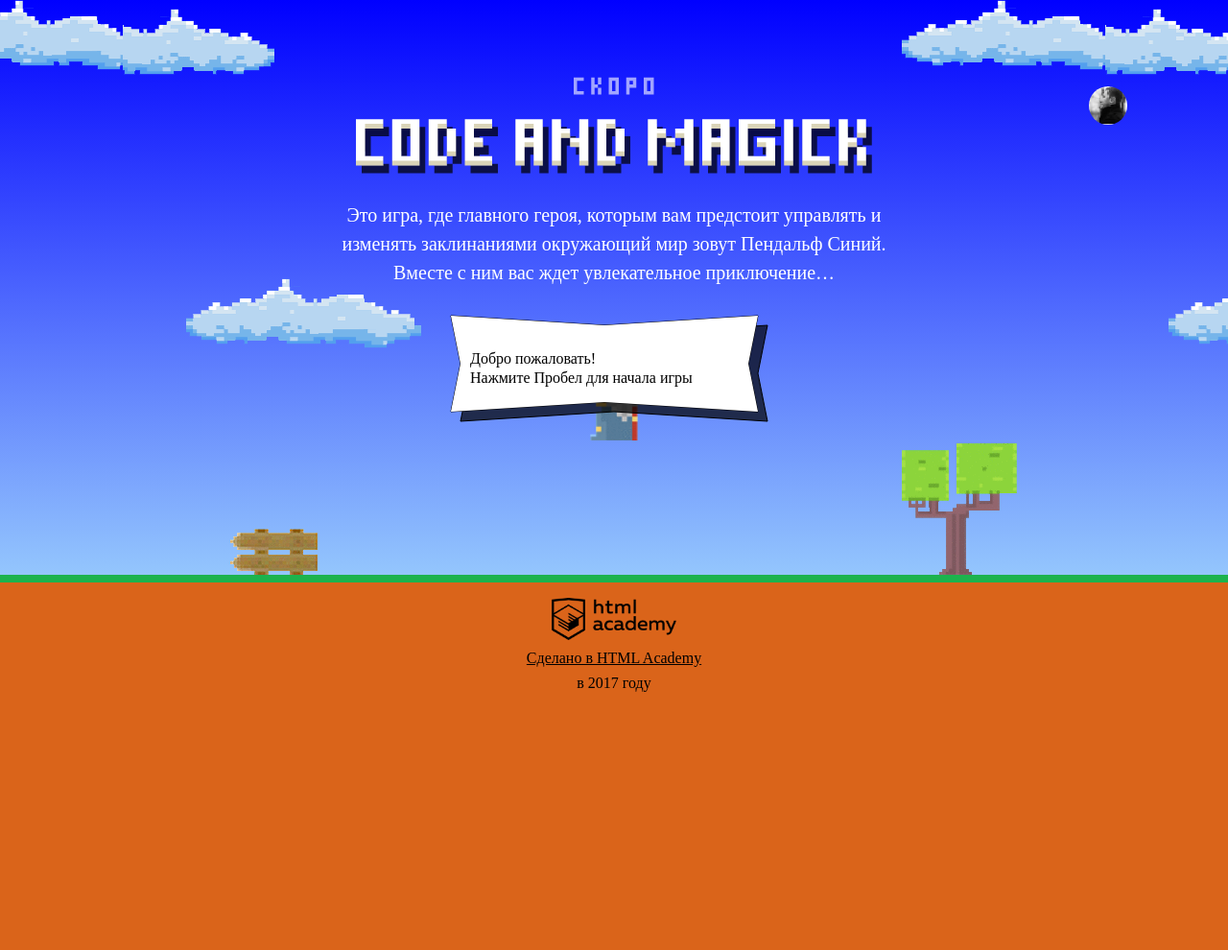
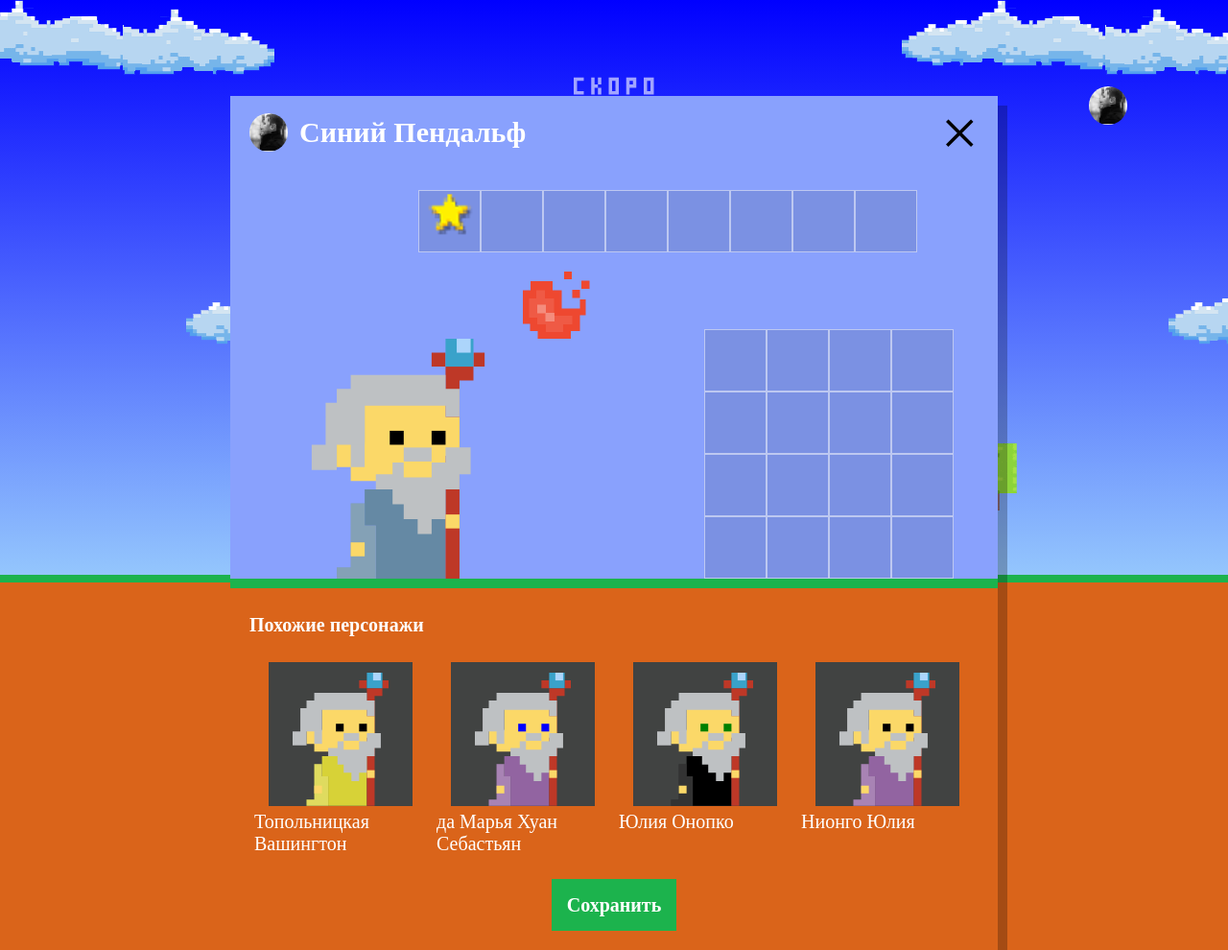
Before and after one commit to Surho/227974-code-and-magick, a website: page index.html in a window 1280 px wide. Shown: the whole page at 96% size. Before the commit the page ends 800 px from the top, so only its background shows below. Drawn offline with Linux system fonts and the light colour scheme; a web font is replaced by a local one.

Commit message:
Настройка персонажа

```diff
--- a/css/main.css
+++ b/css/main.css
@@ -727,6 +727,17 @@ input[type=radio]:checked + .review-mark-label {
   flex-wrap: nowrap;
 }
 
+/*My fix*/
+.setup-similar-item {
+  width:25%;
+}
+
+.setup-similar-content {
+  text-align: center;
+  margin:0 auto;
+}
+/*My fix*/
+
 .setup-similar-label {
   margin: 5px;
 
--- a/index.html
+++ b/index.html
@@ -186,6 +186,7 @@ var getWizardY=function(height) {
 };
 </script>
 <script src="js/stat.js"></script>
+<script src="js/setup.js"></script>
 <script src="js/game.js"></script>
 </body>
 </html>
--- /dev/null
+++ b/js/setup.js
@@ -0,0 +1,40 @@
+'use strict';
+var setupElement = document.querySelector('.setup'),
+    similarWizardTemplate = document.querySelector('#similar-wizard-template').content,
+    similarListElement=setupElement.querySelector('.setup-similar-list');
+setupElement.classList.remove('hidden');
+
+function genereteNumber(min,max) {
+  var randomNumber=min+Math.random()*((max+1)-min);
+  return Math.floor(randomNumber);
+};
+
+var WIZARD_NAMES=['Иван','Хуан Себастьян','Мария','Кристоф','Виктор','Юлия','Люпита','Вашингтон'],
+    WIZARD_SURNAMES=['да Марья','Верон','Мирабелла','Вальц','Онопко','Топольницкая','Нионго','Ирвинг'],
+    COAT_COLORS=['rgb(101, 137, 164)','rgb(241, 43, 107)','rgb(146, 100, 161)','rgb(56, 159, 117)','rgb(215, 210, 55)','rgb(0, 0, 0)'],
+    EYES_COLORS=['black','red','blue','yellow','green'];
+
+var wizards=[];
+for (var i=0; i<4; i++) {
+  wizards[i] = {
+    name:(Math.random() <= 0.5) ? WIZARD_NAMES[genereteNumber(0, WIZARD_NAMES.length-1)] + ' ' + WIZARD_SURNAMES[genereteNumber(0, WIZARD_SURNAMES.length-1)] :
+                                WIZARD_SURNAMES[genereteNumber(0, WIZARD_SURNAMES.length-1)] + ' ' + WIZARD_NAMES[genereteNumber(0, WIZARD_NAMES.length-1)],
+    coatColor: COAT_COLORS[genereteNumber(0, COAT_COLORS.length-1)],
+    eyesColor: EYES_COLORS[genereteNumber(0, EYES_COLORS.length-1)]
+  }
+};
+
+function genereteWizard(wizard) {
+  var wizardElement = similarWizardTemplate.cloneNode(true);
+  wizardElement.querySelector('.setup-similar-label').textContent=wizard.name;
+  wizardElement.querySelector('.wizard-coat').style.fill=wizard.coatColor;
+  wizardElement.querySelector('.wizard-eyes').style.fill=wizard.eyesColor;
+  return wizardElement;
+}
+
+var fragment=document.createDocumentFragment();
+for (var i=0; i < wizards.length; i++) {
+  fragment.appendChild(genereteWizard(wizards[i]));
+}
+similarListElement.appendChild(fragment);
+setupElement.querySelector('.setup-similar').classList.remove('hidden');
```
